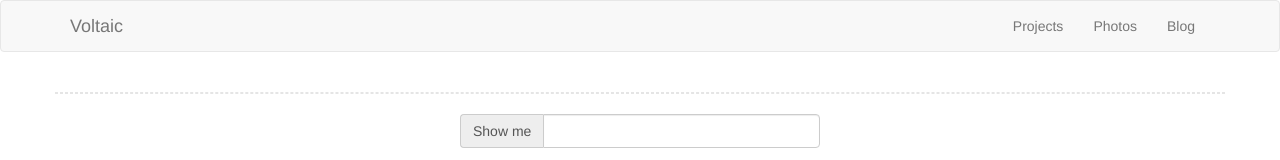
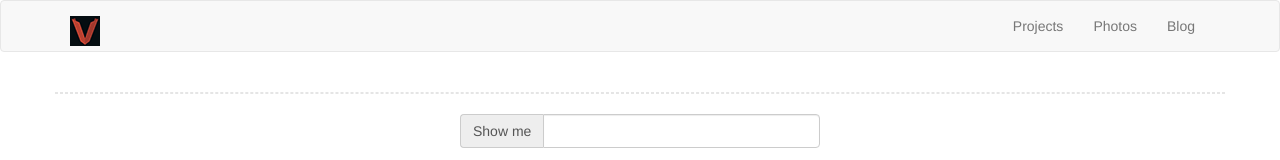
Before and after one commit to voltaicio/voltaic_client, a website: page app/index.html in a window 1280 px wide. Shown: the top 160 px of the page. Drawn offline with nearby package versions, Linux system fonts and the light colour scheme; some packages are replaced by stand-ins of ours; files that its build step writes are made by us from their sources; a script that the page names is missing.

Commit message:
Update favicon and add logo.

```diff
--- a/app/_nav.html
+++ b/app/_nav.html
@@ -7,7 +7,9 @@
         <span class="icon-bar"></span>
         <span class="icon-bar"></span>
       </button>
-      <a class="navbar-brand" ui-sref="index">Voltaic</a>
+      <a class="navbar-brand" ui-sref="index">
+          <img src="img/logo.png" alt="Voltaic Logo" />
+      </a>
     </div>
     <div class="collapse navbar-collapse" id="navbar-collapse-1">
       <ul class="nav navbar-nav navbar-right">
```
Also changed, not shown: app/favicon.ico, app/img/logo.png (added).
